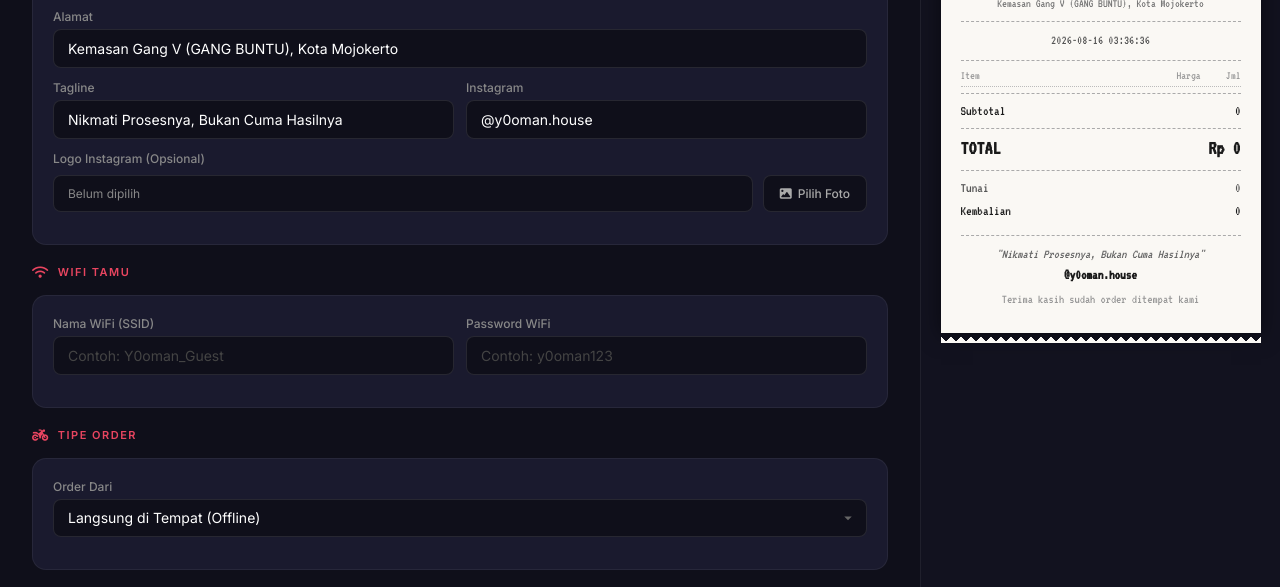
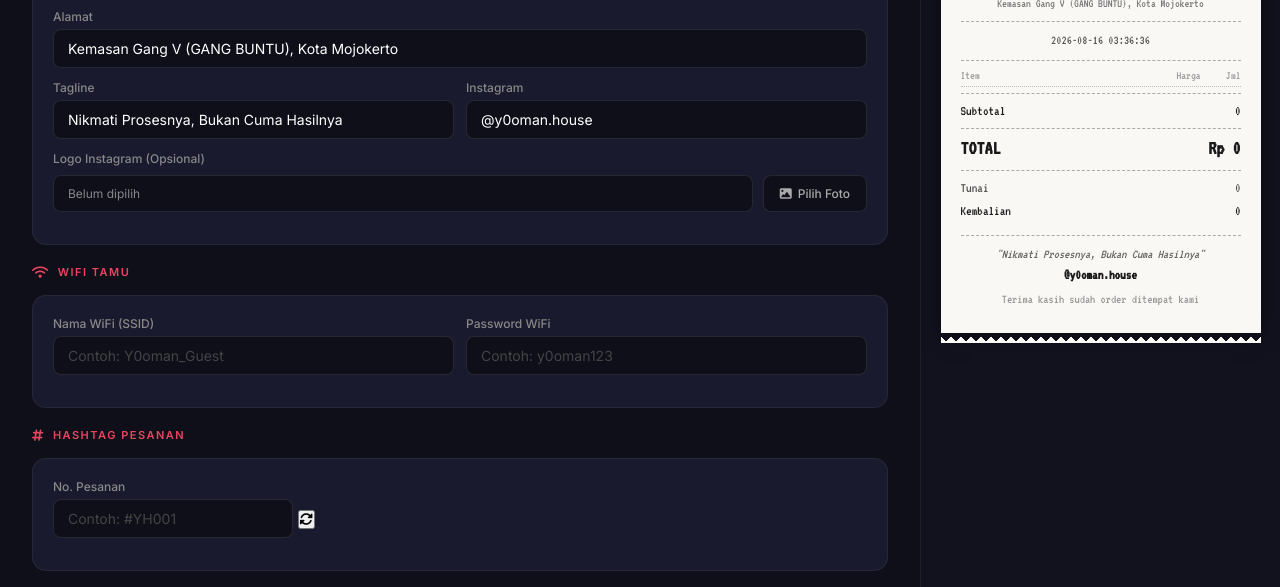
Before and after one commit to americano8shot/Struk-belanja, a website: page public/index.html in a window 1280 px wide. Shown: the part 206-793 px from the top of the page. Drawn offline with Linux system fonts and the light colour scheme.

Commit message:
Update index.html

```diff
--- a/public/index.html
+++ b/public/index.html
@@ -22,6 +22,7 @@
 
         <div class="form-panel">
 
+            <!-- Informasi Toko -->
             <div class="section-title"><i class="fas fa-store"></i> Informasi Toko</div>
             <div class="form-card">
                 <div class="form-row">
@@ -65,6 +66,7 @@
                 </div>
             </div>
 
+            <!-- WiFi Tamu -->
             <div class="section-title"><i class="fas fa-wifi"></i> WiFi Tamu</div>
             <div class="form-card">
                 <div class="form-row">
@@ -79,6 +81,23 @@
                 </div>
             </div>
 
+            <!-- Hashtag Pesanan -->
+            <div class="section-title"><i class="fas fa-hashtag"></i> Hashtag Pesanan</div>
+            <div class="form-card">
+                <div class="form-row full">
+                    <div class="form-group">
+                        <label for="hashtagOrder">No. Pesanan</label>
+                        <div class="hashtag-input-row">
+                            <input type="text" id="hashtagOrder" value="" placeholder="Contoh: #YH001" oninput="updatePreview()">
+                            <button type="button" class="btn-auto-hash" onclick="autoGenerateHash()" title="Auto generate nomor urut">
+                                <i class="fas fa-rotate"></i>
+                            </button>
+                        </div>
+                    </div>
+                </div>
+            </div>
+
+            <!-- Tipe Order -->
             <div class="section-title"><i class="fas fa-motorcycle"></i> Tipe Order</div>
             <div class="form-card">
                 <div class="form-row full">
@@ -94,6 +113,7 @@
                 </div>
             </div>
 
+            <!-- Daftar Item -->
             <div class="section-title"><i class="fas fa-shopping-bag"></i> Daftar Item</div>
             <div class="form-card">
                 <div class="item-table-header">
@@ -108,6 +128,7 @@
                 </button>
             </div>
 
+            <!-- Pembayaran -->
             <div class="section-title"><i class="fas fa-wallet"></i> Pembayaran</div>
             <div class="form-card">
                 <div class="form-row">
@@ -140,6 +161,7 @@
                 </div>
             </div>
 
+            <!-- Aksi -->
             <div class="action-bar">
                 <button class="btn-print" onclick="printReceipt()">
                     <i class="fas fa-print"></i> Cetak Struk
@@ -150,6 +172,7 @@
             </div>
         </div>
 
+        <!-- Preview -->
         <div class="preview-panel">
             <div class="preview-label">Preview Struk (80mm)</div>
             <div class="receipt" id="receiptPreview"></div>
```
